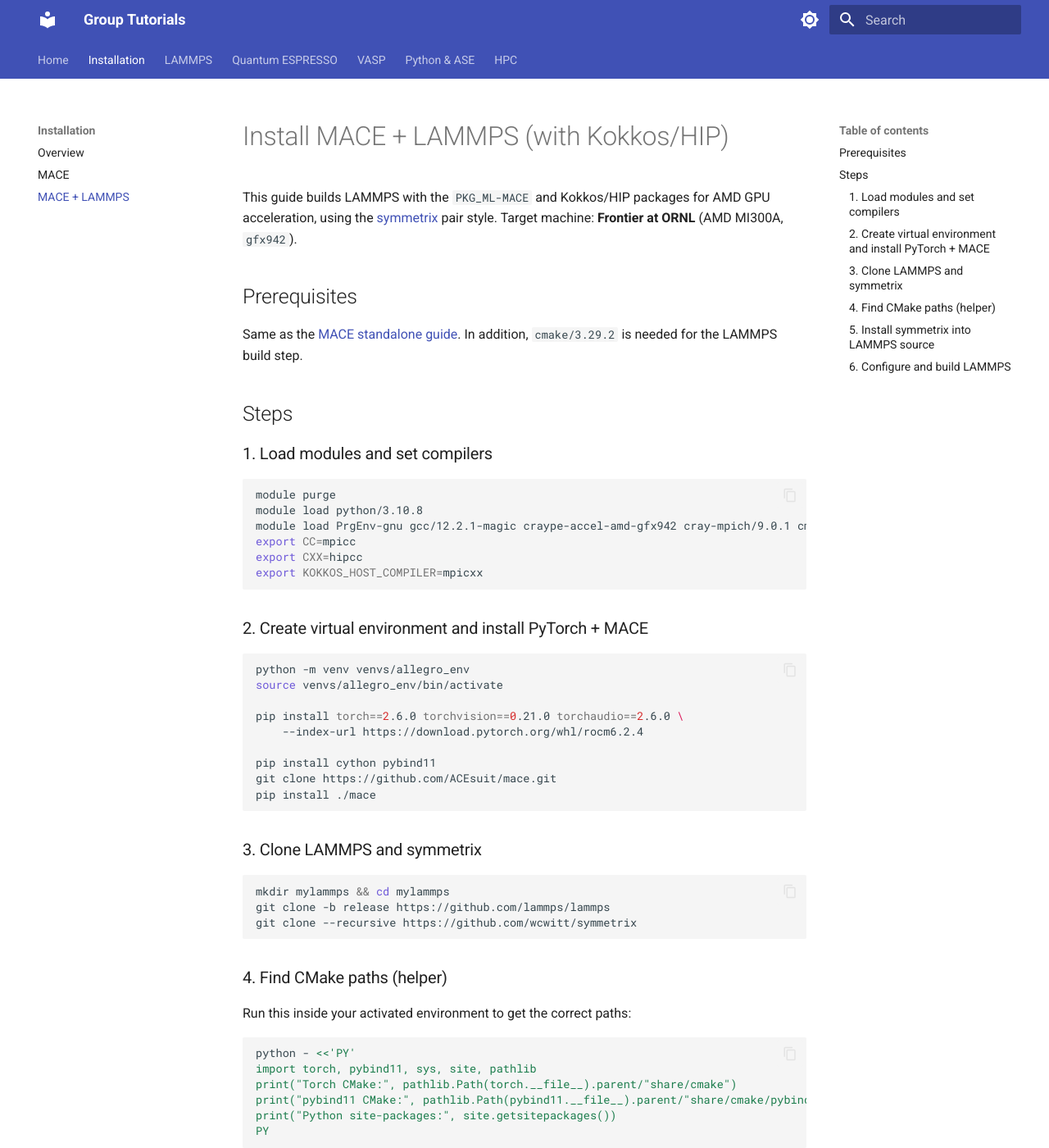
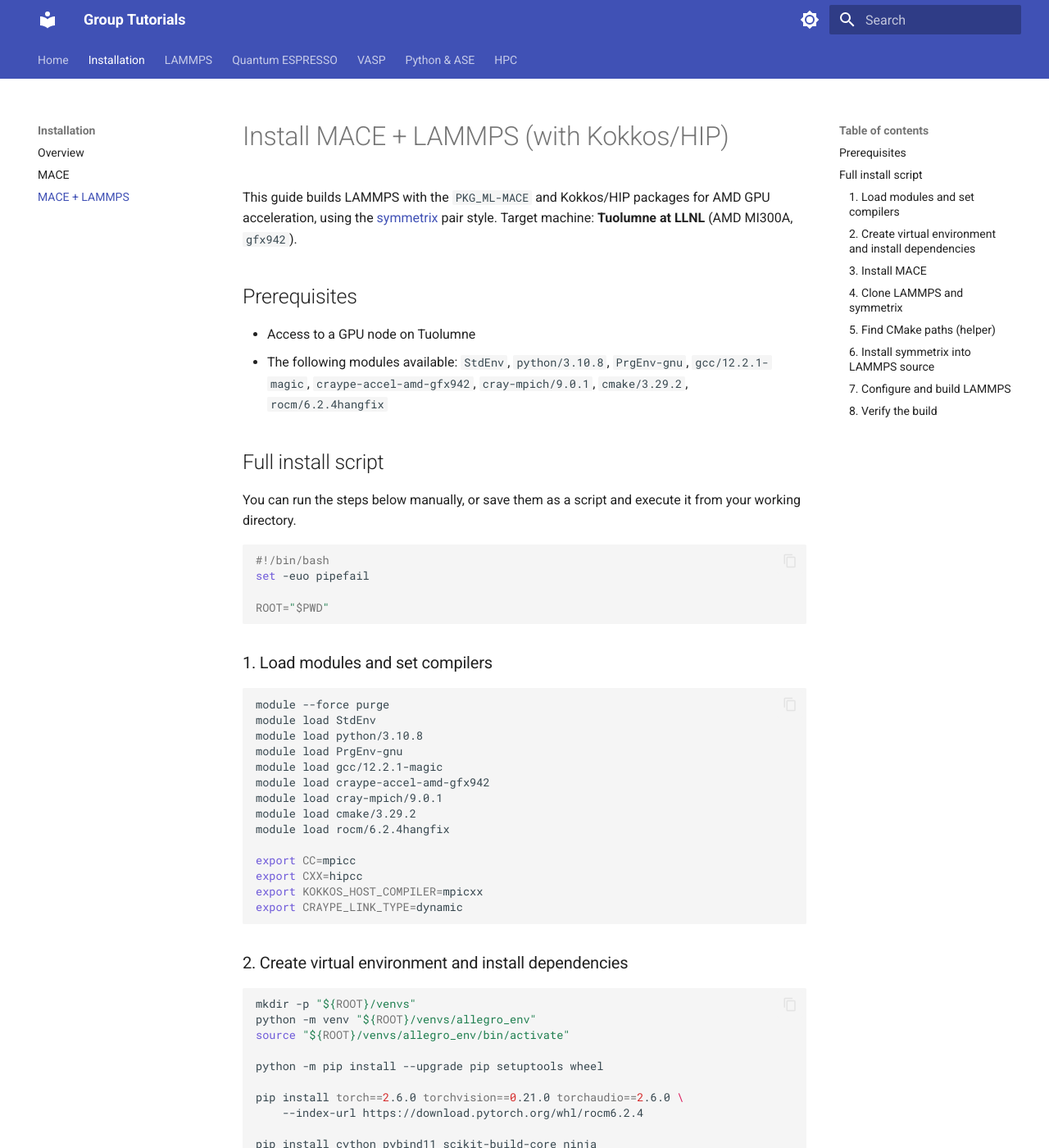
Before and after one commit to marcoscaa/group-wiki, an MkDocs documentation site: the page built from docs/installation/mace_lammps.md, in a window 1280 px wide and 1400 px high. Shown: the whole window at 82% size. Built offline with MkDocs 1.6.1 and Material for MkDocs 9.7.7, drawn with Linux system fonts in a browser that asks for light colours; some of the changed text lies outside the part shown.

Commit message:
Update MACE+LAMMPS install guide for Tuolumne at LLNL

````diff
--- a/docs/installation/mace_lammps.md
+++ b/docs/installation/mace_lammps.md
@@ -2,80 +2,123 @@
 
 This guide builds LAMMPS with the `PKG_ML-MACE` and Kokkos/HIP packages for AMD GPU acceleration,
 using the [symmetrix](https://github.com/wcwitt/symmetrix) pair style.
-Target machine: **Frontier at ORNL** (AMD MI300A, `gfx942`).
+Target machine: **Tuolumne at LLNL** (AMD MI300A, `gfx942`).
 
 ## Prerequisites
 
-Same as the [MACE standalone guide](mace.md). In addition, `cmake/3.29.2` is needed for the LAMMPS build step.
+- Access to a GPU node on Tuolumne
+- The following modules available: `StdEnv`, `python/3.10.8`, `PrgEnv-gnu`, `gcc/12.2.1-magic`,
+  `craype-accel-amd-gfx942`, `cray-mpich/9.0.1`, `cmake/3.29.2`, `rocm/6.2.4hangfix`
 
-## Steps
+## Full install script
+
+You can run the steps below manually, or save them as a script and execute it from your working directory.
+
+```bash
+#!/bin/bash
+set -euo pipefail
+
+ROOT="$PWD"
+```
 
 ### 1. Load modules and set compilers
 
 ```bash
-module purge
+module --force purge
+module load StdEnv
 module load python/3.10.8
-module load PrgEnv-gnu gcc/12.2.1-magic craype-accel-amd-gfx942 cray-mpich/9.0.1 cmake/3.24.2 rocm/6.2.4hangfix
+module load PrgEnv-gnu
+module load gcc/12.2.1-magic
+module load craype-accel-amd-gfx942
+module load cray-mpich/9.0.1
+module load cmake/3.29.2
+module load rocm/6.2.4hangfix
+
 export CC=mpicc
 export CXX=hipcc
 export KOKKOS_HOST_COMPILER=mpicxx
+export CRAYPE_LINK_TYPE=dynamic
 ```
 
-### 2. Create virtual environment and install PyTorch + MACE
+### 2. Create virtual environment and install dependencies
 
 ```bash
-python -m venv venvs/allegro_env
-source venvs/allegro_env/bin/activate
+mkdir -p "${ROOT}/venvs"
+python -m venv "${ROOT}/venvs/allegro_env"
+source "${ROOT}/venvs/allegro_env/bin/activate"
+
+python -m pip install --upgrade pip setuptools wheel
 
 pip install torch==2.6.0 torchvision==0.21.0 torchaudio==2.6.0 \
     --index-url https://download.pytorch.org/whl/rocm6.2.4
 
-pip install cython pybind11
+pip install cython pybind11 scikit-build-core ninja
+```
+
+### 3. Install MACE
+
+```bash
 git clone https://github.com/ACEsuit/mace.git
 pip install ./mace
 ```
 
-### 3. Clone LAMMPS and symmetrix
+### 4. Clone LAMMPS and symmetrix
 
 ```bash
-mkdir mylammps && cd mylammps
+mkdir -p "${ROOT}/mylammps"
+cd "${ROOT}/mylammps"
+
 git clone -b release https://github.com/lammps/lammps
 git clone --recursive https://github.com/wcwitt/symmetrix
 ```
 
-### 4. Find CMake paths (helper)
+### 5. Find CMake paths (helper)
 
-Run this inside your activated environment to get the correct paths:
+Run this inside your activated environment to confirm the correct paths:
 
 ```bash
 python - <<'PY'
-import torch, pybind11, sys, site, pathlib
-print("Torch CMake:", pathlib.Path(torch.__file__).parent/"share/cmake")
-print("pybind11 CMake:", pathlib.Path(pybind11.__file__).parent/"share/cmake/pybind11")
+import torch, pybind11, pathlib, site
+print("Torch CMake:", pathlib.Path(torch.__file__).parent / "share/cmake")
+print("pybind11 CMake:", pathlib.Path(pybind11.__file__).parent / "share/cmake/pybind11")
 print("Python site-packages:", site.getsitepackages())
 PY
 ```
 
-### 5. Install symmetrix into LAMMPS source
+### 6. Install symmetrix into LAMMPS source
 
 ```bash
 cd symmetrix/pair_symmetrix
 ./install.sh ../../lammps
+
 cd ../symmetrix
-pip install .
-cd ../..
+
+export TORCH_CMAKE_DIR="$VIRTUAL_ENV/lib/python3.10/site-packages/torch/share/cmake"
+export PYBIND11_CMAKE_DIR="$VIRTUAL_ENV/lib/python3.10/site-packages/pybind11/share/cmake/pybind11"
+export CMAKE_PREFIX_PATH="${TORCH_CMAKE_DIR}:${PYBIND11_CMAKE_DIR}"
+
+export CMAKE_GENERATOR="Unix Makefiles"
+export CMAKE_ARGS="-DKokkos_ENABLE_HIP=ON \
+  -DSYMMETRIX_KOKKOS=ON \
+  -DKokkos_ARCH_AMD_GFX942=ON \
+  -DCMAKE_HIP_ARCHITECTURES=gfx942 \
+  -DCMAKE_C_COMPILER=$(which mpicc) \
+  -DCMAKE_CXX_COMPILER=$(which hipcc) \
+  -DCMAKE_CXX_STANDARD=20 \
+  -DCMAKE_CXX_SCAN_FOR_MODULES=OFF \
+  -DCMAKE_PREFIX_PATH=${CMAKE_PREFIX_PATH}"
+
+pip install --no-build-isolation . 2>&1 | tee "${ROOT}/symmetrix_build.log"
 ```
 
-### 6. Configure and build LAMMPS
+### 7. Configure and build LAMMPS
 
 ```bash
-cd lammps
-mkdir build && cd build
+cd ../../lammps
+mkdir -p build && cd build
 
-module load cmake/3.29.2
-
-TORCH_CMAKE_DIR="$VIRTUAL_ENV/lib/python3.10/site-packages/torch/share/cmake"
-PYBIND11_CMAKE_DIR="$VIRTUAL_ENV/lib/python3.10/site-packages/pybind11/share/cmake/pybind11"
+export TORCH_CMAKE_DIR="$VIRTUAL_ENV/lib/python3.10/site-packages/torch/share/cmake"
+export PYBIND11_CMAKE_DIR="$VIRTUAL_ENV/lib/python3.10/site-packages/pybind11/share/cmake/pybind11"
 export CMAKE_PREFIX_PATH="${TORCH_CMAKE_DIR}:${PYBIND11_CMAKE_DIR}"
 
 PREFIX="${PWD}/install"
@@ -86,8 +129,8 @@ cmake ../cmake \
   -D CMAKE_CXX_COMPILER="$(which hipcc)" \
   -D CMAKE_CXX_STANDARD=20 \
   -D BUILD_SHARED_LIBS=ON \
+  -D BUILD_MPI=ON \
   -D PKG_KOKKOS=ON \
-  -D BUILD_MPI=ON \
   -D PKG_PYTHON=ON \
   -D PKG_EXTRA-FIX=YES \
   -D FFT=KISS \
@@ -113,11 +156,26 @@ cmake ../cmake \
   -D PKG_ML-MACE=ON \
   -D PKG_USER-MISC=YES \
   -D CRAYPE_LINK_TYPE=dynamic \
+  -D CMAKE_INSTALL_PREFIX="${PREFIX}" \
   -D CMAKE_PREFIX_PATH="${TORCH_CMAKE_DIR};${PYBIND11_CMAKE_DIR}"
 
-make -j 96
-make install-python
+make -j 96 2>&1 | tee "${ROOT}/lammps_make.log"
+make install-python 2>&1 | tee "${ROOT}/lammps_install_python.log"
 ```
 
 !!! tip "Parallel build cores"
     Adjust `-j 96` to the number of CPU cores available on your build node.
+
+### 8. Verify the build
+
+After a successful build you should see:
+
+```
+Build complete
+VENV: /path/to/venvs/allegro_env
+LAMMPS binary: .../lammps/build/lmp
+LAMMPS shared lib: .../lammps/build/liblammps.so.0
+```
+
+Build logs are saved in `${ROOT}/symmetrix_build.log`, `${ROOT}/lammps_make.log`, and
+`${ROOT}/lammps_install_python.log` for debugging.
````
Also changed, not shown: docs/installation/index.md (+2 -2 lines), docs/installation/mace.md (+1 -1 lines).
